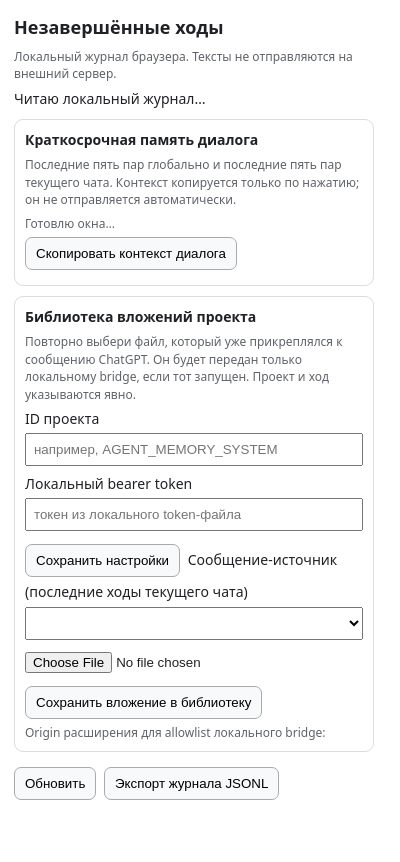
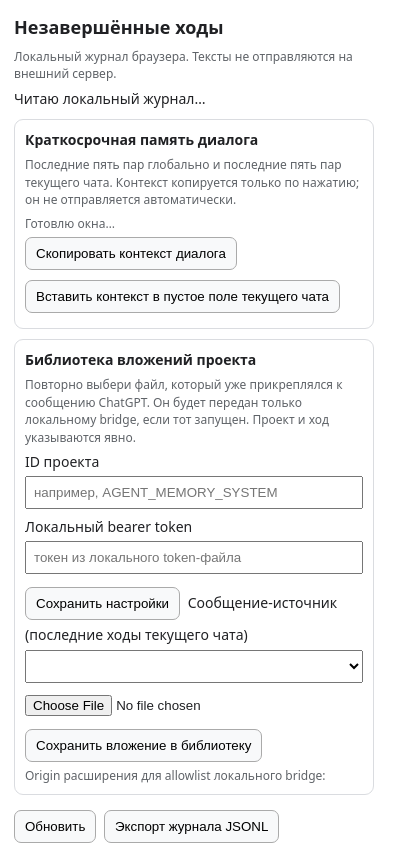
Before and after one commit to alexbotleh-oss/agent-knowledge-base, a browser extension: page clients/chatgpt-web-extension/popup.html in a window 400 px wide. Drawn offline with Linux system fonts and the light colour scheme.

Commit message:
Add explicit insert-context action for current chat

```diff
--- a/clients/chatgpt-web-extension/popup.html
+++ b/clients/chatgpt-web-extension/popup.html
@@ -21,6 +21,7 @@ button{border:1px solid #aaa;border-radius:7px;background:#f8f9fa;padding:8px 10
   <p class="muted">Последние пять пар глобально и последние пять пар текущего чата. Контекст копируется только по нажатию; он не отправляется автоматически.</p>
   <div id="memory-status" class="muted">Готовлю окна…</div>
   <button id="copy-memory">Скопировать контекст диалога</button>
+  <button id="insert-memory">Вставить контекст в пустое поле текущего чата</button>
 </section>
 <section class="card">
   <strong>Библиотека вложений проекта</strong>
```
